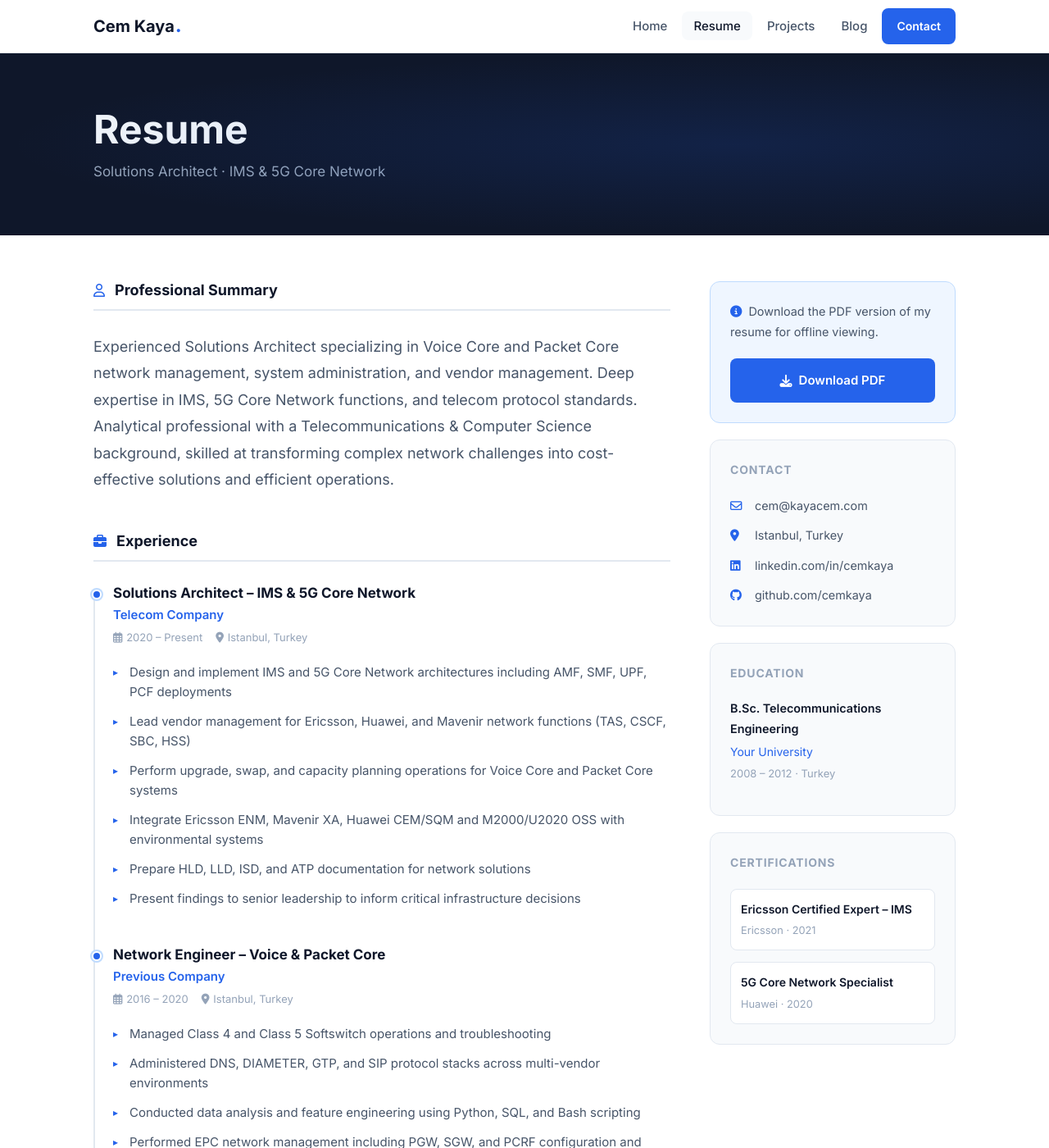
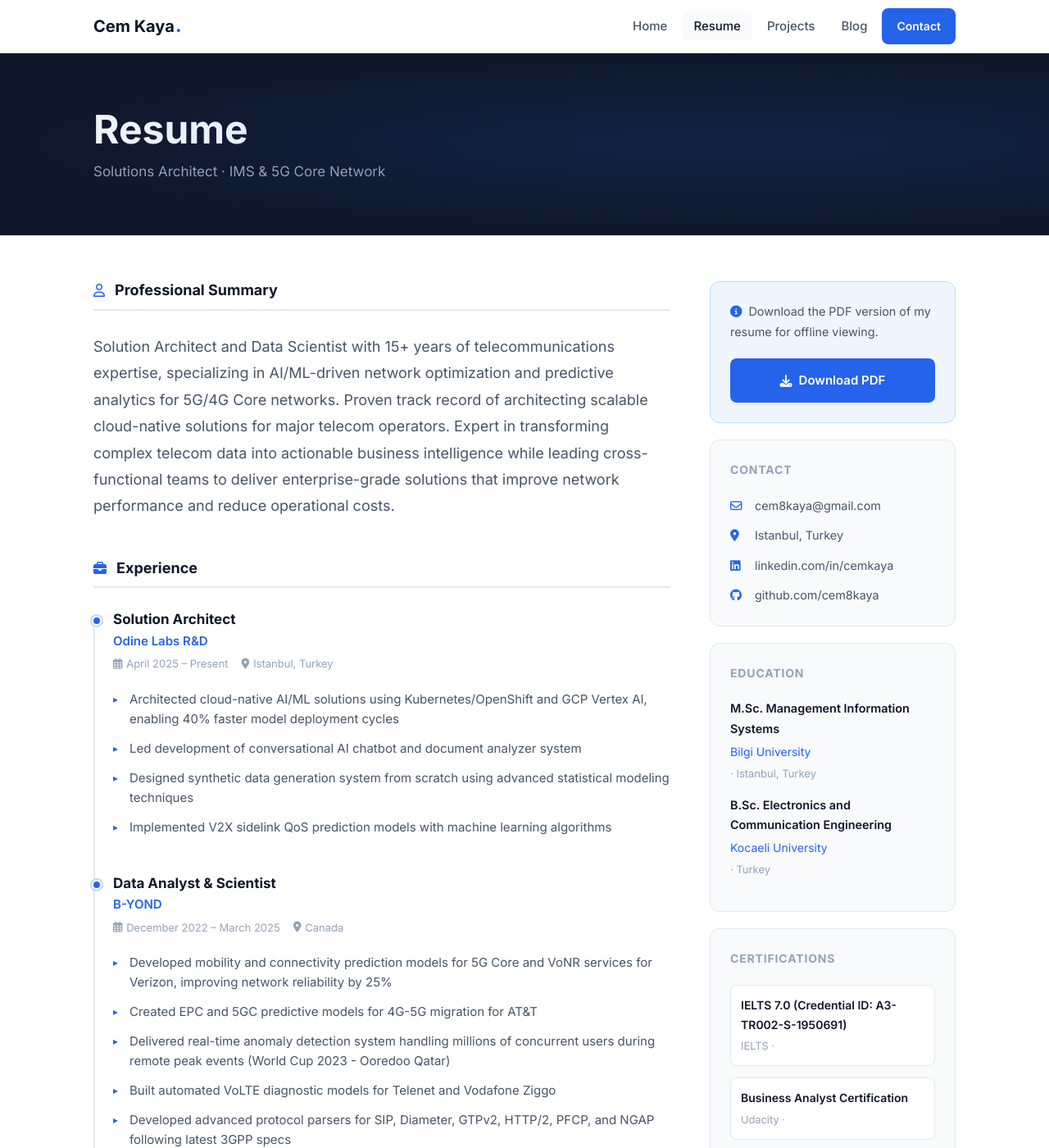
Before and after one commit to cem8kaya/kayacemcom, a Jekyll site: the page built from resume.html, in a window 1280 px wide and 1400 px high. Shown: the whole window at 82% size. Built offline with Jekyll 4.4.1, drawn with Linux system fonts in a browser that asks for light colours; some of the changed text lies outside the part shown.

Commit message:
feat: Initialize personal website with new content, interactive features, and updated resume and project data.

```diff
--- a/_config.yml
+++ b/_config.yml
@@ -5,10 +5,10 @@ baseurl: ""
 
 author:
   name: Cem Kaya
-  title: Solutions Architect (IMS & 5G Core Network)
-  email: cem@kayacem.com
+  title: Solution Architect & Data Scientist
+  email: cem8kaya@gmail.com
   linkedin: cemkaya
-  github: cemkaya
+  github: cem8kaya
   location: Istanbul, Turkey
 
 # Build settings
--- a/_data/projects.yml
+++ b/_data/projects.yml
@@ -1,62 +1,36 @@
 # Add your projects here. Each project will appear as a card on the Projects page.
 # Fields: title, description, tags (list), link (optional), github (optional), featured (true/false)
 
-- title: 5G Core Network Migration Framework
+- title: Voice Quality Analyzer & Diagnostic Tool
   description: >
-    Designed and led end-to-end migration from EPC to 5G Standalone Core for a major telecom operator.
-    Includes AMF, SMF, UPF, PCF deployment blueprints, LLD/HLD documentation, and ATPs.
+    Developed telco-grade RTP stream analyzer with MOS and R-Factor calculations based on ITU-T G.107 E-model,
+    featuring machine learning classifications and full-stack web interface deployed via Docker containers.
+  tags:
+    - AI & Machine Learning
+    - Full-Stack Web
+    - ITU-T G.107
+    - Docker
+  featured: true
+
+- title: 5G KPI Anomaly Detection System
+  description: >
+    Created multi-dimensional 5G Core KPI analysis tool following latest 3GPP releases, incorporating
+    events, alarms, and configuration data correlation for real-time network degradation detection.
   tags:
     - 5G Core
-    - AMF/SMF/UPF
-    - Network Architecture
-    - HLD/LLD
+    - KPI Analysis
+    - 3GPP
+    - Anomaly Detection
   featured: true
 
-- title: IMS Network Performance Analytics
+- title: V2X Communication QoS Predictor
   description: >
-    Python-based analytics pipeline for IMS call quality monitoring. Ingests DIAMETER and SIP signaling
-    data, applies ML algorithms for anomaly detection, and visualizes KPIs through interactive dashboards.
+    Built advanced machine learning models using XGBoost and Neural Networks for sidelink and cellular
+    QoS prediction in connected mobility scenarios, achieving industry-leading accuracy in vehicular communication.
   tags:
-    - Python
+    - V2X
     - Machine Learning
-    - DIAMETER
-    - SIP
-    - Tableau
-  github: "#" # Add your GitHub link
+    - XGBoost
+    - Neural Networks
+    - QoS Prediction
   featured: true
-
-- title: Multi-Vendor OSS Integration
-  description: >
-    Automated integration of Ericsson ENM, Mavenir XA, and Huawei M2000/U2020 OSS platforms with
-    environmental monitoring systems. Reduced manual reporting time by automating fault correlation.
-  tags:
-    - Ericsson ENM
-    - Mavenir XA
-    - Huawei M2000
-    - Automation
-    - Bash
-  featured: true
-
-- title: C-V2X Protocol Stack Analysis
-  description: >
-    Research and documentation of C-V2X communication protocols (CAM, DENM, BTP) as per ETSI ITS and
-    5GAA standards. Includes protocol flow diagrams and interoperability test cases.
-  tags:
-    - C-V2X
-    - V2X
-    - 5GAA
-    - CAM/DENM
-    - Protocol Analysis
-  featured: false
-
-- title: Packet Core Capacity Planning Tool
-  description: >
-    SQL and Python-based tool for automated capacity analysis of PGW, SGW, and PCRF nodes.
-    Generates forecasts using historical KPI data to support proactive scaling decisions.
-  tags:
-    - Python
-    - SQL
-    - PGW/SGW
-    - PCRF
-    - Capacity Planning
-  featured: false
--- a/_data/resume.yml
+++ b/_data/resume.yml
@@ -1,96 +1,124 @@
 summary: |
-  Experienced Solutions Architect specializing in Voice Core and Packet Core network management, system administration, and vendor management. Deep expertise in IMS, 5G Core Network functions, and telecom protocol standards. Analytical professional with a Telecommunications & Computer Science background, skilled at transforming complex network challenges into cost-effective solutions and efficient operations.
+  Solution Architect and Data Scientist with 15+ years of telecommunications expertise, specializing in AI/ML-driven network optimization and predictive analytics for 5G/4G Core networks. Proven track record of architecting scalable cloud-native solutions for major telecom operators. Expert in transforming complex telecom data into actionable business intelligence while leading cross-functional teams to deliver enterprise-grade solutions that improve network performance and reduce operational costs.
 
 experience:
-  - company: "Telecom Company" # Update with your actual company
-    title: Solutions Architect – IMS & 5G Core Network
-    period: "2020 – Present"
+  - company: "Odine Labs R&D"
+    title: Solution Architect
+    period: "April 2025 – Present"
     location: Istanbul, Turkey
     highlights:
-      - Design and implement IMS and 5G Core Network architectures including AMF, SMF, UPF, PCF deployments
-      - Lead vendor management for Ericsson, Huawei, and Mavenir network functions (TAS, CSCF, SBC, HSS)
-      - Perform upgrade, swap, and capacity planning operations for Voice Core and Packet Core systems
-      - Integrate Ericsson ENM, Mavenir XA, Huawei CEM/SQM and M2000/U2020 OSS with environmental systems
-      - Prepare HLD, LLD, ISD, and ATP documentation for network solutions
-      - Present findings to senior leadership to inform critical infrastructure decisions
+      - Architected cloud-native AI/ML solutions using Kubernetes/OpenShift and GCP Vertex AI, enabling 40% faster model deployment cycles
+      - Led development of conversational AI chatbot and document analyzer system
+      - Designed synthetic data generation system from scratch using advanced statistical modeling techniques
+      - Implemented V2X sidelink QoS prediction models with machine learning algorithms
 
-  - company: "Previous Company" # Update with your actual company
-    title: Network Engineer – Voice & Packet Core
-    period: "2016 – 2020"
+  - company: "B-YOND"
+    title: Data Analyst & Scientist
+    period: "December 2022 – March 2025"
+    location: Canada
+    highlights:
+      - Developed mobility and connectivity prediction models for 5G Core and VoNR services for Verizon, improving network reliability by 25%
+      - Created EPC and 5GC predictive models for 4G-5G migration for AT&T
+      - Delivered real-time anomaly detection system handling millions of concurrent users during remote peak events (World Cup 2023 - Ooredoo Qatar)
+      - Built automated VoLTE diagnostic models for Telenet and Vodafone Ziggo
+      - Developed advanced protocol parsers for SIP, Diameter, GTPv2, HTTP/2, PFCP, and NGAP following latest 3GPP specs
+
+  - company: "Turkcell"
+    title: Senior Core Network Optimization Engineer
+    period: "September 2019 – February 2022"
     location: Istanbul, Turkey
     highlights:
-      - Managed Class 4 and Class 5 Softswitch operations and troubleshooting
-      - Administered DNS, DIAMETER, GTP, and SIP protocol stacks across multi-vendor environments
-      - Conducted data analysis and feature engineering using Python, SQL, and Bash scripting
-      - Performed EPC network management including PGW, SGW, and PCRF configuration and optimization
+      - Developed network operation automation and anomaly detection software from scratch using Python, SQL, and JavaScript, reducing manual intervention by 70%
+      - Implemented Meta Prophet ML models for predictive network performance analysis
+      - Led VoiceX project transitioning from legacy Ericsson/Huawei systems to modern Mavenir IMS architecture with zero service downtime
+      - Integrated multiple OSS platforms including Ericsson ENM, Mavenir XA, and Huawei systems for unified network management
+
+  - company: "Turkcell, Self-Employed, Vodafone Turkey, VOTEL"
+    title: Early Career Experience
+    period: "2010 – 2019"
+    location: Various
+    highlights:
+      - Managed critical voice network infrastructure serving millions of subscribers across multiple operators
+      - Established successful consulting business specializing in VoIP and telecommunications solutions
+      - Developed expertise in diverse switching platforms including Oracle ACME SBC, GENBAND systems, and Asterisk-based solutions
 
 skills:
-  - category: 5G & IMS Core
-    items:
-      - AMF
-      - SMF
-      - UPF
-      - PCF
-      - CSCF
-      - TAS
-      - SBC
-      - HSS
-      - EPC
-
-  - category: Packet Core
-    items:
-      - PGW
-      - SGW
-      - PCRF
-      - DIAMETER
-      - GTP
-
-  - category: Vendor Platforms
-    items:
-      - Ericsson ENM
-      - Mavenir XA
-      - Huawei M2000
-      - Huawei U2020
-      - Huawei CEM/SQM
-
-  - category: Protocols & Standards
-    items:
-      - SIP
-      - H.323
-      - RTP
-      - DNS
-      - HTTP/2
-      - NGAP
-      - V2X / C-V2X
-      - BTP
-      - CAM / DENM
-
-  - category: Standards Bodies
-    items:
-      - 3GPP
-      - IETF
-      - ITU
-      - 5GAA
-
-  - category: Programming & Data
+  - category: AI/ML & Data Science
     items:
       - Python
+      - R
+      - Machine Learning
+      - Deep Learning
+      - Predictive Modeling
+      - Statistical Analysis
+      - Feature Engineering
+      - Real-time Analytics
+
+  - category: Cloud & Architecture
+    items:
+      - OpenStack
+      - Kubernetes/OpenShift
+      - GCP
+      - Vertex AI
+      - Docker
+      - Microservices
+      - CI/CD
+      - DevOps
+      - Solution Architecture
+
+  - category: Telecommunications
+    items:
+      - 5G/4G Core Networks (EPC, 5GC)
+      - IMS
+      - V2X Communications
+      - Network Function Virtualization (VNF/CNF)
+      - Telecom Protocol Stack (SIP, Diameter, GTP, NGAP, PFCP)
+
+  - category: Development & Tools
+    items:
+      - C++
+      - Kotlin
+      - Flutter
       - SQL
       - Bash
-      - C++
       - Tableau
       - Alteryx
+      - Elasticsearch
+      - Grafana
+      - Prometheus
+      - Jenkins
+      - Git
+
+  - category: Languages
+    items:
+      - English (Advanced)
+      - Dutch (Intermediate)
+      - French (Basic)
 
 education:
-  - degree: "B.Sc. Telecommunications Engineering" # Update with your actual degree
-    school: "Your University" # Update with your actual university
-    period: "2008 – 2012"
+  - degree: "M.Sc. Management Information Systems"
+    school: "Bilgi University"
+    period: ""
+    location: Istanbul, Turkey
+
+  - degree: "B.Sc. Electronics and Communication Engineering"
+    school: "Kocaeli University"
+    period: ""
     location: Turkey
 
 certifications:
-  - name: "Ericsson Certified Expert – IMS" # Update with your actual certifications
-    issuer: Ericsson
-    year: 2021
-  - name: "5G Core Network Specialist" # Update as needed
-    issuer: Huawei
-    year: 2020
+  - name: "IELTS 7.0 (Credential ID:  A3-TR002-S-1950691)"
+    issuer: IELTS
+    year:
+  - name: "Business Analyst Certification"
+    issuer: Udacity
+    year:
+  - name: "Nokia Vo5G Protocol Stack and Standards, IMS Protocols and Call Flows"
+    issuer: Nokia
+    year:
+  - name: "3GPP 5G Security Specification"
+    issuer: 3GPP
+    year:
+  - name: "Multiple Certifications in Python, Machine Learning, and Data Visualization"
+    issuer: Kaggle
+    year:
```
Also changed, not shown: index.html (+6 -6 lines), Gemfile.lock (added).
